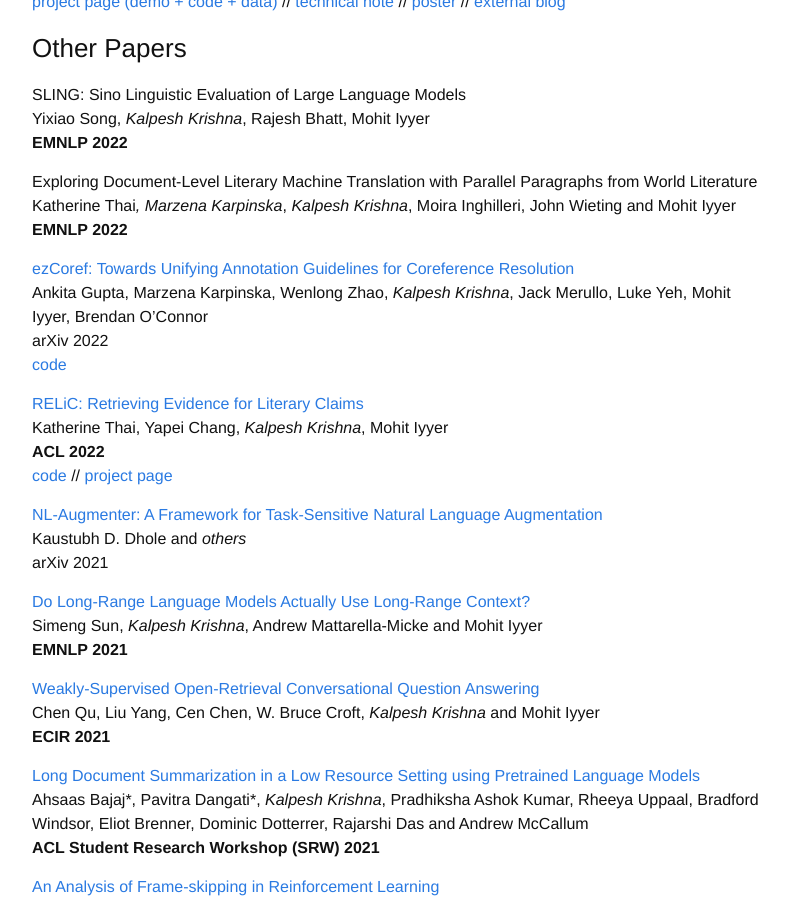
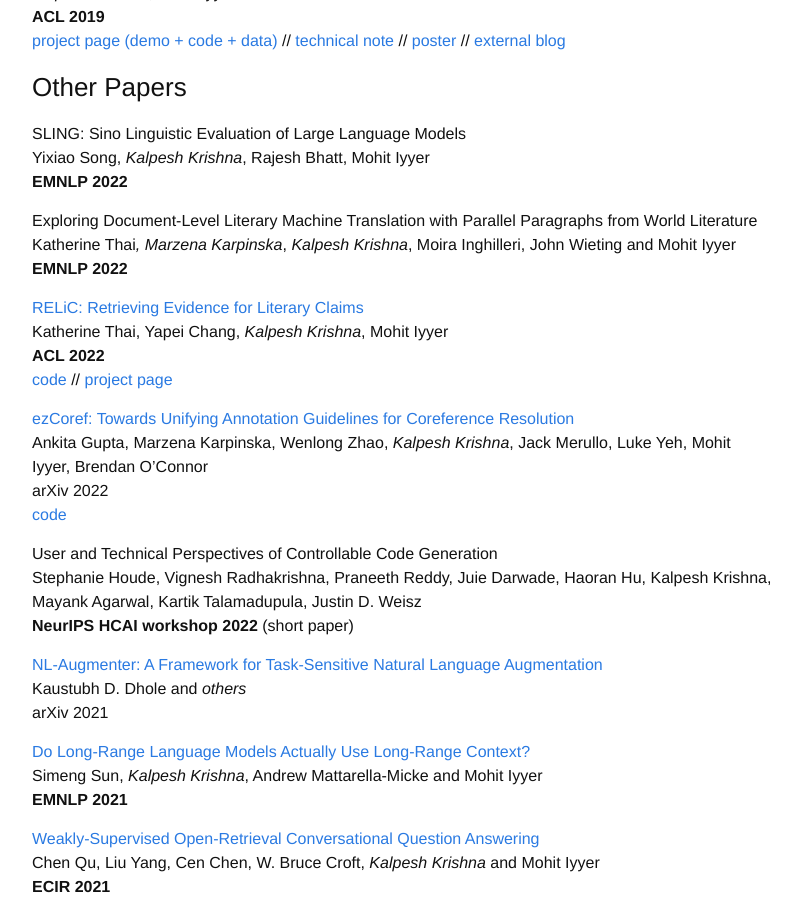
Before and after one commit to martiansideofthemoon/martiansideofthemoon.github.io, a Jekyll site: the page built from _pages/research.md, in a window 1280 px wide and 900 px high, scrolled down 942 px. Shown: the whole window, without its empty margins (238-1039 px from the left). Built offline with Jekyll 4.4.1, drawn with Linux system fonts in a browser that asks for light colours; comment, search, counter and statistics services are not loaded; some of the changed text lies outside the part shown.

Commit message:
Update research.md

```diff
--- a/_pages/research.md
+++ b/_pages/research.md
@@ -9,6 +9,8 @@ I am broadly interested in Natural Language Processing (especially Text Generati
 [Google Scholar](https://scholar.google.com/citations?hl=en&user=9g2BsMUAAAAJ), [Semantic Scholar](https://www.semanticscholar.org/author/Kalpesh-Krishna/26161085)
 
 ### Selected Papers
+
+(new preprint on human evaluation of long summaries. Please email me if you are interested!)
 
 [RankGen: Improving Text Generation with Large Ranking Models](https://arxiv.org/abs/2205.09726)
 *Kalpesh Krishna*, Yapei Chang, John Wieting, Mohit Iyyer
@@ -50,15 +52,19 @@ Exploring Document-Level Literary Machine Translation with Parallel Paragraphs f
 Katherine Thai*, Marzena Karpinska*, *Kalpesh Krishna*, Moira Inghilleri, John Wieting and Mohit Iyyer
 **EMNLP 2022**
 
+[RELiC: Retrieving Evidence for Literary Claims](https://arxiv.org/abs/2203.10053)
+Katherine Thai, Yapei Chang, *Kalpesh Krishna*, Mohit Iyyer
+**ACL 2022**
+[code](https://github.com/martiansideofthemoon/relic-retrieval) // [project page](https://relic.cs.umass.edu)
+
 [ezCoref: Towards Unifying Annotation Guidelines for Coreference Resolution](https://arxiv.org/abs/2210.07188)
 Ankita Gupta, Marzena Karpinska, Wenlong Zhao, *Kalpesh Krishna*, Jack Merullo, Luke Yeh, Mohit Iyyer, Brendan O'Connor
 arXiv 2022
 [code](https://github.com/gnkitaa/ezCoref)
 
-[RELiC: Retrieving Evidence for Literary Claims](https://arxiv.org/abs/2203.10053)
-Katherine Thai, Yapei Chang, *Kalpesh Krishna*, Mohit Iyyer
-**ACL 2022**
-[code](https://github.com/martiansideofthemoon/relic-retrieval) // [project page](https://relic.cs.umass.edu)
+User and Technical Perspectives of Controllable Code Generation
+Stephanie Houde, Vignesh Radhakrishna, Praneeth Reddy, Juie Darwade, Haoran Hu, Kalpesh Krishna, Mayank Agarwal, Kartik Talamadupula, Justin D. Weisz
+**NeurIPS HCAI workshop 2022** (short paper)
 
 [NL-Augmenter: A Framework for Task-Sensitive Natural Language Augmentation](https://arxiv.org/abs/2112.02721)
 Kaustubh D. Dhole and *others*
```
